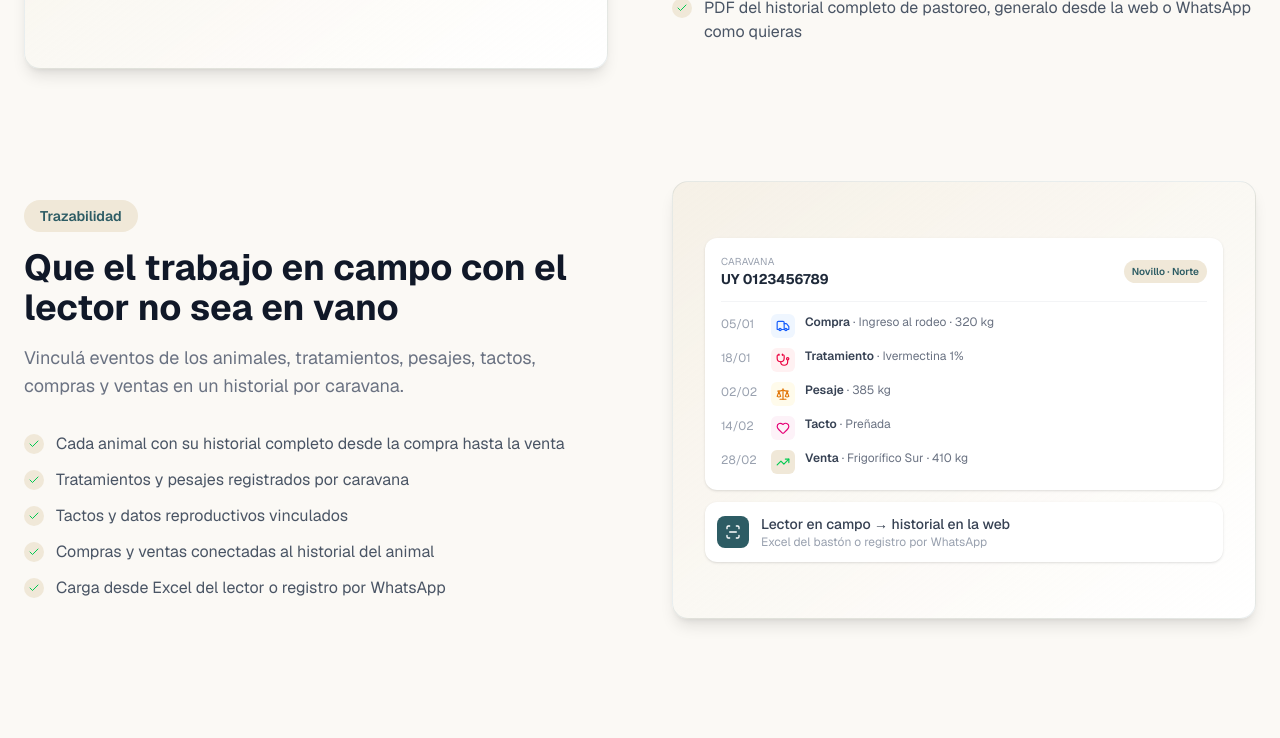
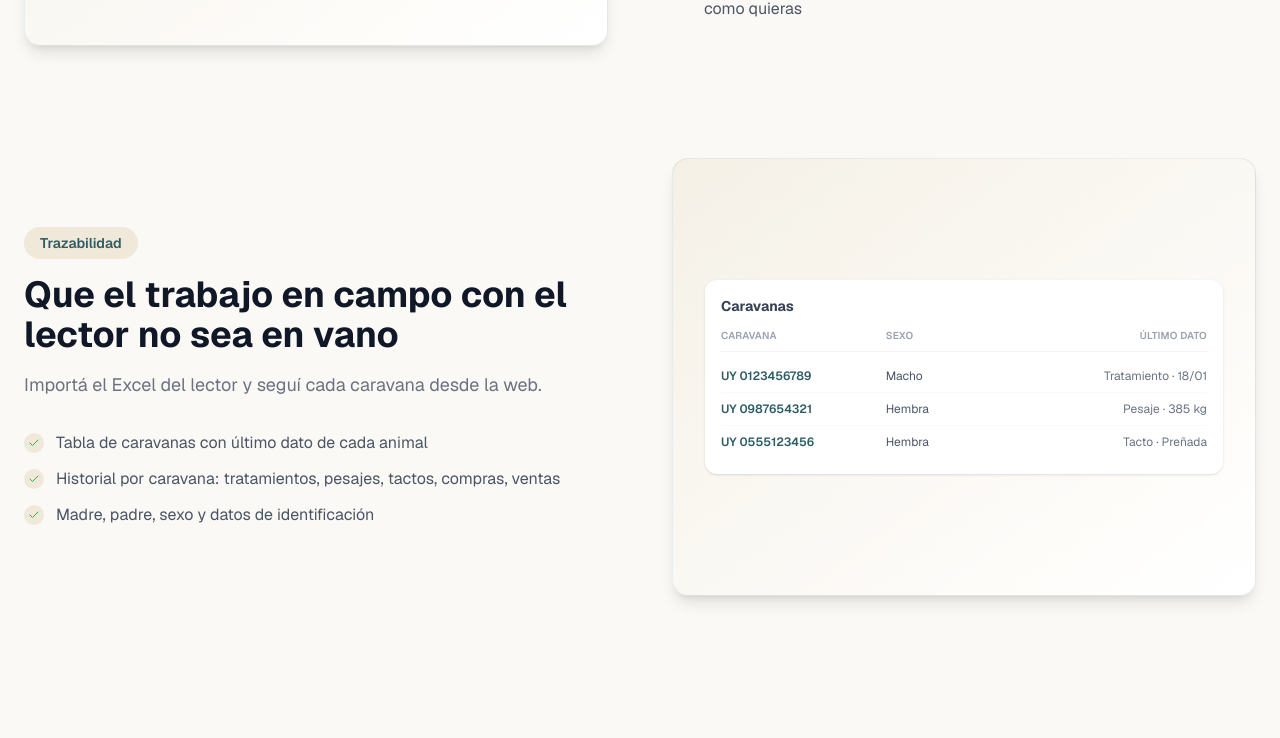
Before and after one commit to talalandig/landingbotrural, a Next.js app: page / in a window 1280 px wide. Shown: the part 4142-4880 px from the top of the page. Built offline with nearby package versions, Linux system fonts and the light colour scheme.

Commit message:
Simplificar sección de trazabilidad en Ganadería
Menos texto, copy alineado a la web (tabla de caravanas, último dato,
historial). Mockup tipo tabla en lugar de timeline largo.

```diff
--- a/app/page.tsx
+++ b/app/page.tsx
@@ -252,7 +252,7 @@ const PLATFORM_FEATURES: {
   {
     icon: <ScanLine className="w-7 h-7" />,
     title: 'Trazabilidad por caravana',
-    description: 'Que el trabajo en campo con el lector no sea en vano: vinculá eventos, tratamientos, pesajes, tactos, compras y ventas.',
+    description: 'Importá el Excel del lector. Cada caravana con su historial en la web.',
     color: 'from-[#1e454c] to-[#2D5C64]',
     tag: 'Trazabilidad',
     module: 'ganaderia',
@@ -354,14 +354,12 @@ const DETAILED_SECTIONS: {
   {
     badge: 'Trazabilidad',
     title: 'Que el trabajo en campo con el lector no sea en vano',
-    subtitle: 'Vinculá eventos de los animales, tratamientos, pesajes, tactos, compras y ventas en un historial por caravana.',
+    subtitle: 'Importá el Excel del lector y seguí cada caravana desde la web.',
     module: 'ganaderia',
     items: [
-      'Cada animal con su historial completo desde la compra hasta la venta',
-      'Tratamientos y pesajes registrados por caravana',
-      'Tactos y datos reproductivos vinculados',
-      'Compras y ventas conectadas al historial del animal',
-      'Carga desde Excel del lector o registro por WhatsApp',
+      'Tabla de caravanas con último dato de cada animal',
+      'Historial por caravana: tratamientos, pesajes, tactos, compras, ventas',
+      'Madre, padre, sexo y datos de identificación',
     ],
     visual: 'trazabilidad',
   },
@@ -1938,42 +1936,23 @@ export default function Home() {
                     </div>
                   )}
                   {section.visual === 'trazabilidad' && (
-                    <div className="w-full space-y-3">
-                      <div className="bg-white rounded-xl p-4 shadow-sm">
-                        <div className="flex items-center justify-between mb-3 pb-3 border-b border-gray-100">
-                          <div>
-                            <div className="text-[10px] text-gray-400 uppercase tracking-wide">Caravana</div>
-                            <div className="text-sm font-bold text-gray-800">UY 0123456789</div>
+                    <div className="w-full">
+                      <div className="bg-white rounded-xl p-4 shadow-sm overflow-hidden">
+                        <div className="text-sm font-bold text-gray-700 mb-3">Caravanas</div>
+                        <div className="grid grid-cols-3 gap-2 text-[10px] font-semibold text-gray-400 uppercase tracking-wide border-b border-gray-100 pb-2 mb-2">
+                          <span>Caravana</span><span>Sexo</span><span className="text-right">Último dato</span>
+                        </div>
+                        {[
+                          { id: 'UY 0123456789', sexo: 'Macho', ultimo: 'Tratamiento · 18/01' },
+                          { id: 'UY 0987654321', sexo: 'Hembra', ultimo: 'Pesaje · 385 kg' },
+                          { id: 'UY 0555123456', sexo: 'Hembra', ultimo: 'Tacto · Preñada' },
+                        ].map((row, i) => (
+                          <div key={i} className={`grid grid-cols-3 gap-2 text-xs py-2 ${i > 0 ? 'border-t border-gray-50' : ''}`}>
+                            <span className="font-semibold text-[#2D5C64]">{row.id}</span>
+                            <span className="text-gray-600">{row.sexo}</span>
+                            <span className="text-gray-500 text-right truncate">{row.ultimo}</span>
                           </div>
-                          <span className="text-[10px] px-2 py-1 rounded-full bg-[#F0E8D8] text-[#2D5C64] font-semibold">Novillo · Norte</span>
-                        </div>
-                        <div className="space-y-2.5">
-                          {[
-                            { fecha: '05/01', tipo: 'Compra', desc: 'Ingreso al rodeo · 320 kg', icon: <Truck className="w-3.5 h-3.5" />, color: 'text-blue-600 bg-blue-50' },
-                            { fecha: '18/01', tipo: 'Tratamiento', desc: 'Ivermectina 1%', icon: <Stethoscope className="w-3.5 h-3.5" />, color: 'text-rose-600 bg-rose-50' },
-                            { fecha: '02/02', tipo: 'Pesaje', desc: '385 kg', icon: <Scale className="w-3.5 h-3.5" />, color: 'text-amber-600 bg-amber-50' },
-                            { fecha: '14/02', tipo: 'Tacto', desc: 'Preñada', icon: <Heart className="w-3.5 h-3.5" />, color: 'text-pink-600 bg-pink-50' },
-                            { fecha: '28/02', tipo: 'Venta', desc: 'Frigorífico Sur · 410 kg', icon: <TrendingUp className="w-3.5 h-3.5" />, color: 'text-[#02C951] bg-[#F0E8D8]' },
-                          ].map((ev, i) => (
-                            <div key={i} className="flex items-start gap-2.5 text-xs">
-                              <span className="text-gray-400 w-10 shrink-0 pt-0.5">{ev.fecha}</span>
-                              <span className={`w-6 h-6 rounded-md flex items-center justify-center shrink-0 ${ev.color}`}>{ev.icon}</span>
-                              <div className="min-w-0">
-                                <span className="font-semibold text-gray-700">{ev.tipo}</span>
-                                <span className="text-gray-500"> · {ev.desc}</span>
-                              </div>
-                            </div>
-                          ))}
-                        </div>
-                      </div>
-                      <div className="bg-white rounded-xl p-3 shadow-sm flex items-center gap-3">
-                        <div className="w-8 h-8 bg-[#2D5C64] rounded-lg flex items-center justify-center">
-                          <ScanLine className="w-4 h-4 text-white" />
-                        </div>
-                        <div className="flex-1">
-                          <div className="text-sm font-medium text-gray-700">Lector en campo → historial en la web</div>
-                          <div className="text-xs text-gray-400">Excel del bastón o registro por WhatsApp</div>
-                        </div>
+                        ))}
                       </div>
                     </div>
                   )}
```
